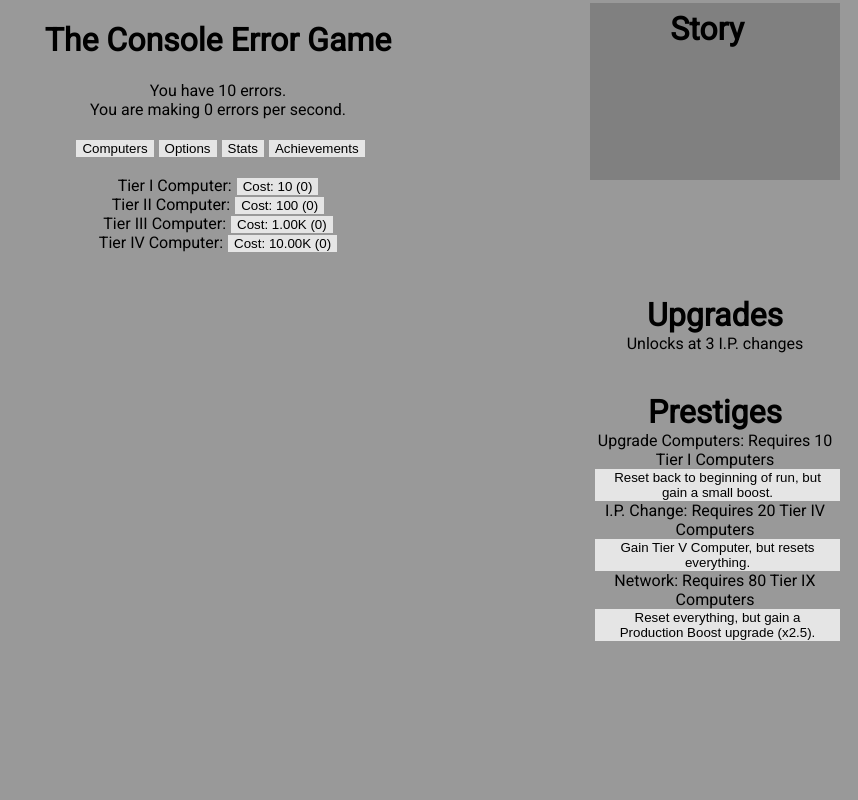
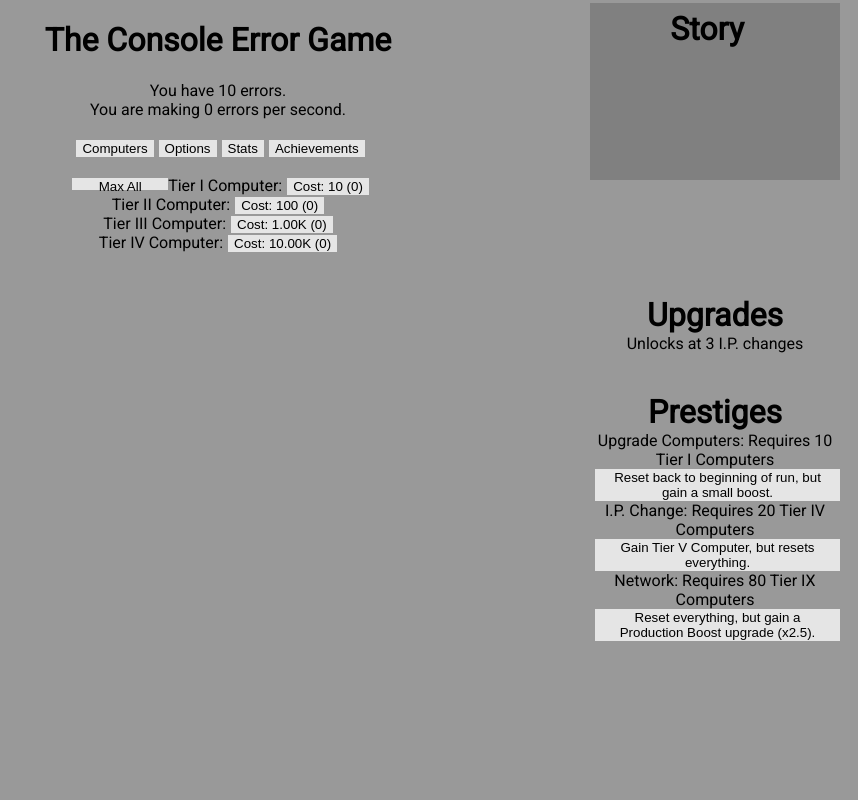
Before and after one commit to ItMarki/earthernsence.github.io, a plain HTML site: page index.html in a window 1280 px wide. Shown: the whole page, without its empty margins (422-1280 px from the left). Drawn offline with Linux system fonts and the light colour scheme.

Commit message:
<td style='width:96px'><button id='maxAll' class='commonButton' onClick='maxAll()'>Max All</button></td

```diff
--- a/index.html
+++ b/index.html
@@ -14,6 +14,10 @@
 			height:48px;
 			width:72px;
 		}
+		.commonButton {
+			height:12px;
+			width:96px
+		}
 	</style>
     <link rel="stylesheet" type="text/css" href="folder/styles.css" />
 	<script type="text/javascript" src="break_infinity.min.js"> </script>
@@ -29,8 +33,8 @@
   Production boost: <text id='genBoost'>1</text>x</div><br>
   <div><button onclick='switchTab("computers")'>Computers</button><button onclick='switchTab("options")'>Options</button><button onclick='switchTab("stats")'>Stats</button><button onclick='switchTab("achievements")'>Achievements</button><!--<button onclick='switchTab("warning")'>Warning</button>--></div><!--I added the warning tab for later.-->
   <br>
-  <!--<button id="buyMult" onclick="changeMults();">1x</button><br>-->
   <div id='computersTab'>
+	  <td style='width:96px'><button id='maxAll' class='commonButton' onClick='maxAll()'>Max All</button></td
 	  <div>Tier I Computer:<button id="cop1" onClick='buyGen(0)'> (<text id="firstAmt">x</text>)</button></div>
 	  <div>Tier II Computer:<button id="cop2" onClick='buyGen(1)'> (<text id="secondAmt">x</text>)</button></div>
 	  <div>Tier III Computer:<button id="cop3" onClick='buyGen(2)'> (<text id="thirdAmt">x</text>)</button></div>
```
